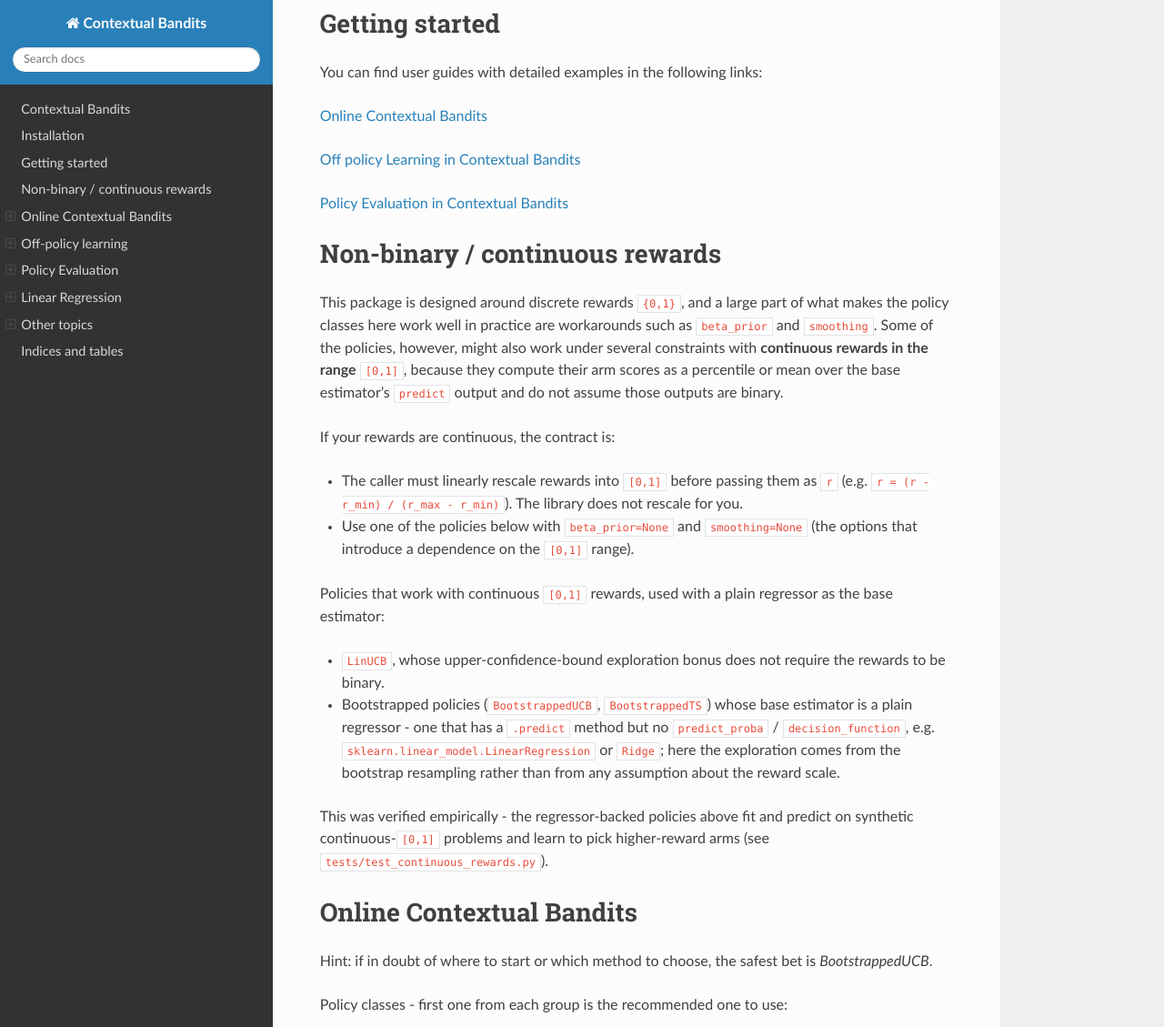
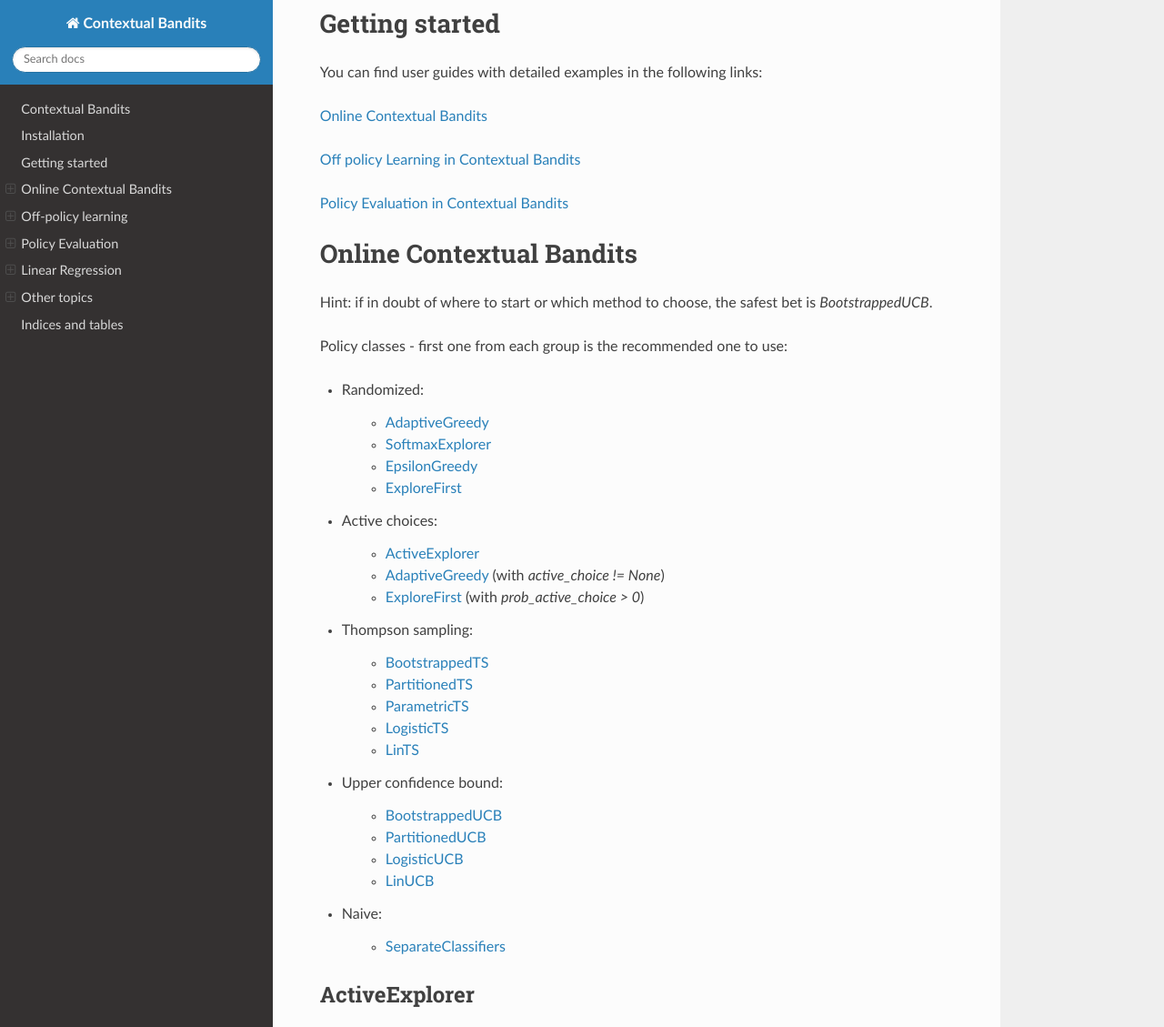
Before and after one commit to david-cortes/contextualbandits, a Sphinx documentation site: the page built from docs/index.rst, in a window 1280 px wide and 1400 px high, scrolled down 587 px, cut to the strip 0-1129 px from the top of the window. Shown: the whole strip at 91% size. Built offline with Sphinx 7.4.7 and the Read the Docs theme 3.1.0, drawn with Linux system fonts in a browser that asks for light colours; pages that are not in the unit, such as notebooks, are missing from menus; some of the changed text lies outside the part shown.

Commit message:
docs+tests: address re-review - relocate docs, re-add LinTS, tidy tests
Per the second review on #83:
- Move the continuous-rewards section to the end of the docs, under
  'Other topics'.
- Drop the 'verified empirically' paragraph (not documentation-relevant).
- Re-add LinTS alongside LinUCB: with the exploit=True recommendation gone,
  its Thompson-sampling score is computed from the regression's predictions
  and likewise does not assume binary rewards (docstring note restored too).
- Remove the standalone PartitionedUCB-rejects test (inconsistent to single
  out one negative case).
- Drop the redundant clip in the partial_fit test (rng.random is already
  in [0,1)).
- Rename Xb/ab/rb -> X_batch/a_batch/r_batch and Xq -> X_eval; rename
  _assert_learns -> _assert_policy_beats_random.
- Replace the non-portable 'observed ~0.92' comment / fixed agreement
  threshold with a chance-rate (1/NCHOICES) floor; beating the random
  baseline is the version-independent property.

Co-Authored-By: Claude Opus 4.8 (1M context) <noreply@anthropic.com>

```diff
--- a/docs/index.rst
+++ b/docs/index.rst
@@ -47,39 +47,6 @@ example/policy_evaluation.ipynb>`_
    :caption: Contents:
 
    index
-
-
-Non-binary / continuous rewards
-=================================
-
-This package is designed around discrete rewards ``{0,1}``, and a large part of what
-makes the policy classes here work well in practice are workarounds such as ``beta_prior``
-and ``smoothing``. Some of the policies, however, might also work under several constraints
-with **continuous rewards in the range** ``[0,1]``, because they compute their arm scores
-as a percentile or mean over the base estimator's ``predict`` output and do not assume
-those outputs are binary.
-
-If your rewards are continuous, the contract is:
-
-* The caller must linearly rescale rewards into ``[0,1]`` before passing them as ``r``
-  (e.g. ``r = (r - r_min) / (r_max - r_min)``). The library does not rescale for you.
-* Use one of the policies below with ``beta_prior=None`` and ``smoothing=None`` (the
-  options that introduce a dependence on the ``[0,1]`` range).
-
-Policies that work with continuous ``[0,1]`` rewards, used with a plain regressor as the
-base estimator:
-
-* ``LinUCB``, whose upper-confidence-bound exploration bonus does not require the rewards
-  to be binary.
-* Bootstrapped policies (``BootstrappedUCB``, ``BootstrappedTS``) whose base estimator is
-  a plain regressor - one that has a ``.predict`` method but no ``predict_proba`` /
-  ``decision_function``, e.g. ``sklearn.linear_model.LinearRegression`` or ``Ridge``;
-  here the exploration comes from the bootstrap resampling rather than from any assumption
-  about the reward scale.
-
-This was verified empirically - the regressor-backed policies above fit and predict on
-synthetic continuous-``[0,1]`` problems and learn to pick higher-reward arms (see
-``tests/test_continuous_rewards.py``).
 
 
 Online Contextual Bandits
@@ -324,6 +291,20 @@ Serializing (pickling) objects
 ------------------------------
 Don't use ``pickle`` to userialize objects from this package as it's likely to fail. Use ``cloudpickle`` or ``dill`` instead, which have the same syntax and is able to serialize more types of objects.
 
+Non-binary / continuous rewards
+-------------------------------
+This package is designed around discrete rewards ``{0,1}``, and a large part of what makes the policy classes here work well in practice are workarounds such as ``beta_prior`` and ``smoothing``. Some of the policies, however, might also work under several constraints with continuous rewards in the range ``[0,1]``, because they compute their arm scores as a percentile or mean over the base estimator's ``predict`` output and do not assume those outputs are binary.
+
+If your rewards are continuous, the contract is:
+
+* The caller must linearly rescale rewards into ``[0,1]`` before passing them as ``r`` (e.g. ``r = (r - r_min) / (r_max - r_min)``). The library does not rescale for you.
+* Use one of the policies below with ``beta_prior=None`` and ``smoothing=None`` (the options that introduce a dependence on the ``[0,1]`` range).
+
+Policies that work with continuous ``[0,1]`` rewards, used with a plain regressor as the base estimator:
+
+* ``LinUCB`` and ``LinTS`` - the built-in linear models, whose exploration (the UCB bonus and Thompson sampling respectively) is computed from the regression's predictions and does not assume they are binary.
+* Bootstrapped policies (``BootstrappedUCB``, ``BootstrappedTS``) whose base estimator is a plain regressor - one that has a ``.predict`` method but no ``predict_proba`` / ``decision_function``, e.g. ``sklearn.linear_model.LinearRegression`` or ``Ridge``; here the exploration comes from the bootstrap resampling rather than from any assumption about the reward scale.
+
 Indices and tables
 ==================
 
```
Also changed, not shown: 2 other files.
